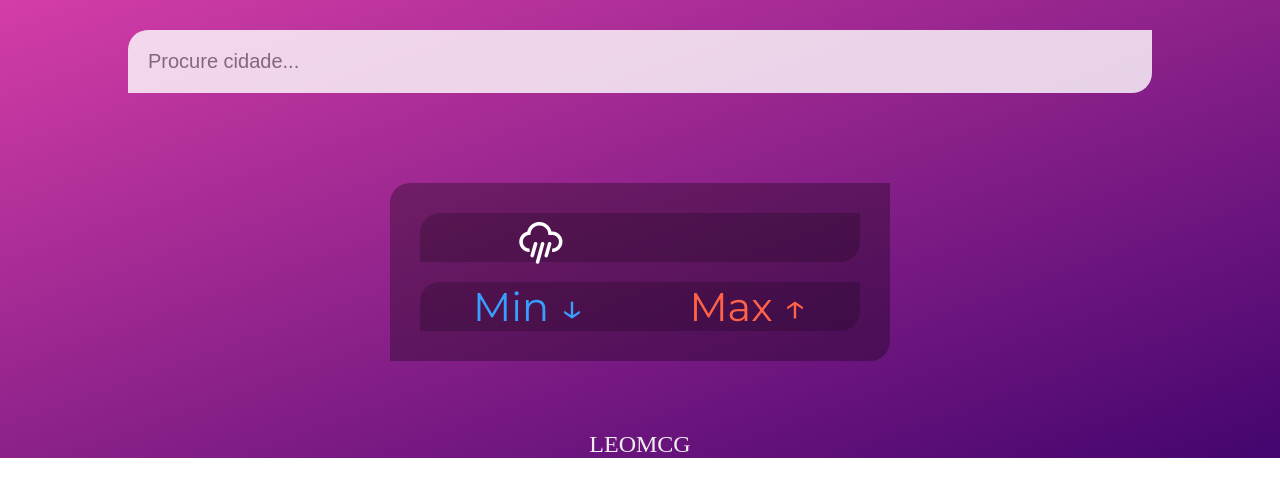
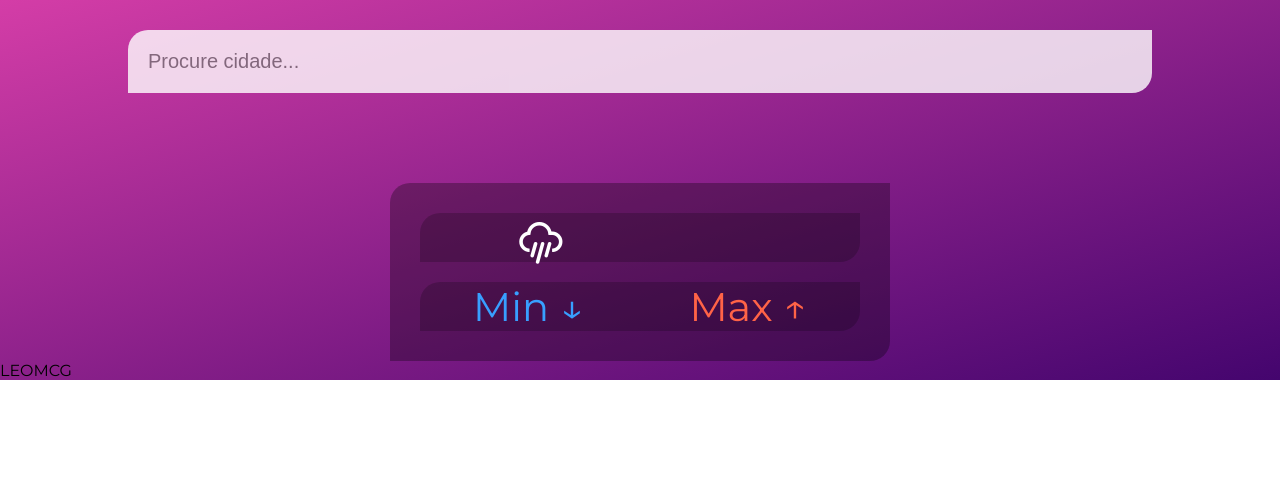
Before and after one commit to leomcg/weather-app, a website: page index.html in a window 1280 px wide. Drawn offline with nearby package versions, Linux system fonts and the light colour scheme; files that its build step writes are made by us from their sources; no server answers.

Commit message:
small ui improvements

```diff
--- a/sass/main.scss
+++ b/sass/main.scss
@@ -128,12 +128,3 @@ main {
 .max {
   color: tomato;
 }
-
-footer {
-  margin-top: 7rem;
-  font-family: 'Procrastinating Pixie';
-  font-size: 1.5em;
-  color: $color-grey-light-2;
-  text-align: center;
-  font-weight: 100;
-}
```
